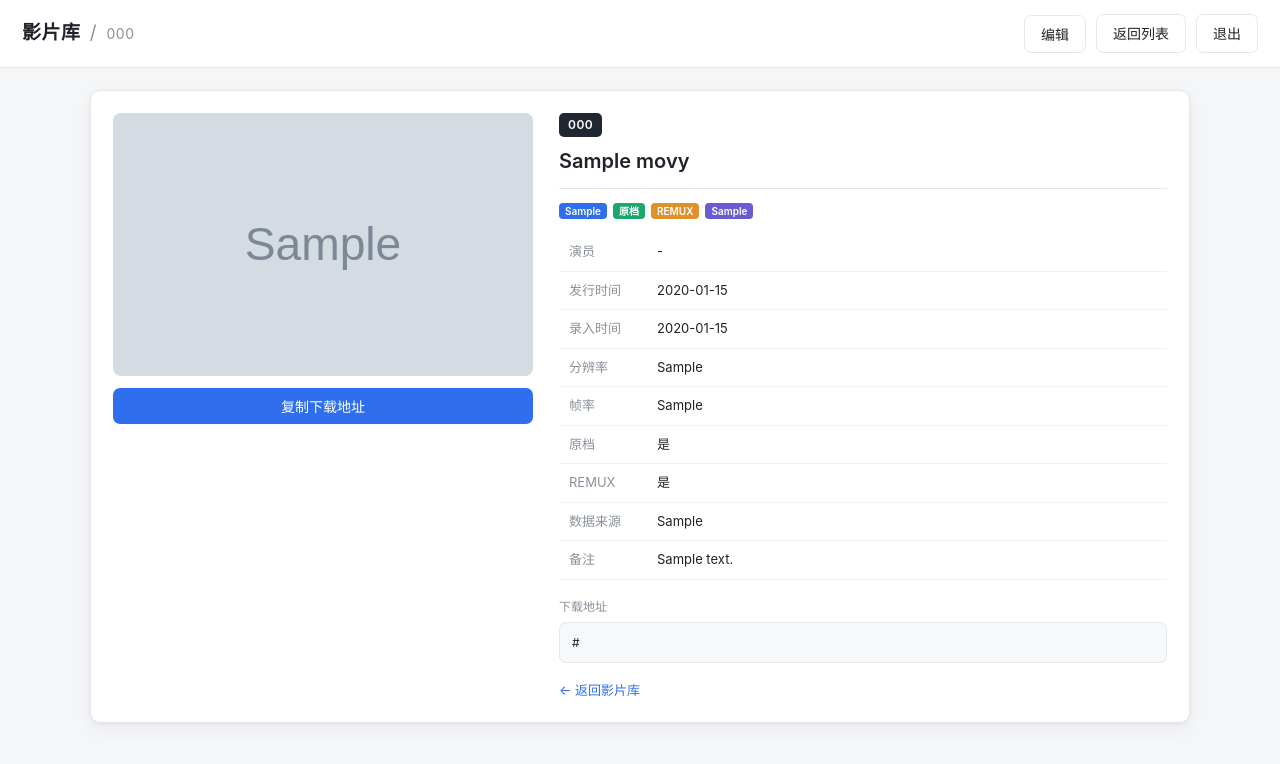
After one commit to timwoo086/noteweb, a Flask app: page /movie/1 in a window 1280 px wide. The commit adds this page. Shown: the top 764 px of the page. Run offline with Flask 3, Linux system fonts and the light colour scheme; the visitor is signed in with stand-in values (Sample User, id 1); tables that the repository leaves empty hold one stand-in row (values such as "Sample post"); grey boxes marked "Sample" are stand-in pictures.

Commit message:
feat: 演员中文名候选手选 + 影片详情页

```diff
--- a/1.0.0/app.py
+++ b/1.0.0/app.py
@@ -95,7 +95,25 @@ def api_aliases():
 def api_scrape():
     data = request.get_json(silent=True) or {}
     result = scraper.scrape(data.get("code", ""))
+    aliases = db.load_aliases()
+    # 抓取到的每个演员都给出候选名：中文名优先，含别名组里的其他写法
+    result["actress_options"] = [
+        {"original": name, "candidates": scraper.actress_candidates(name, aliases)}
+        for name in result.get("actress", [])
+    ]
     return jsonify({"ok": True, "data": result})
+
+
+@app.route("/api/actress-candidates")
+@login_required
+def api_actress_candidates():
+    """编辑影片时按当前演员名取候选，方便把旧数据手动改成中文名。"""
+    name = request.args.get("name", "").strip()
+    return jsonify({
+        "ok": True,
+        "name": name,
+        "candidates": scraper.actress_candidates(name, db.load_aliases()) if name else [],
+    })
 
 
 @app.route("/api/movies", methods=["POST"])
@@ -128,6 +146,15 @@ def api_movie(movie_id):
         return jsonify({"ok": False, "error": str(exc)}), 400
 
 
+@app.route("/movie/<int:movie_id>")
+@login_required
+def movie_detail(movie_id):
+    movie = db.get_movie(movie_id)
+    if not movie:
+        return redirect(url_for("index"))
+    return render_template("detail.html", movie=movie)
+
+
 @app.route("/covers/<path:filename>")
 @login_required
 def cover(filename):
--- a/1.0.0/scraper.py
+++ b/1.0.0/scraper.py
@@ -55,7 +55,37 @@ ACTRESS_CN_MAP = {
     "戸田真琴": "户田真琴", "户田真琴": "户田真琴",
     "涼森れむ": "凉森梦", "涼森れむ": "凉森梦",
     "関根和美": "关根和美", "關根和美": "关根和美",
+    # 常用罗马字 / 日文写法 -> 中文名（用于抓取后给候选）
+    "RION": "梨音", "りおん": "梨音", "梨音": "梨音",
+    "AIKA": "爱花", "あいか": "爱花",
+    "MEI": "芽衣", "めい": "芽衣",
+    "RIO": "里欧", "りお": "里欧",
+    "MOMO": "桃谷", "もも": "桃谷",
 }
+
+
+def actress_candidates(name, aliases=None):
+    """返回某演员的可选名字列表：中文名优先，其次同译名的日文/罗马字写法与别名组。"""
+    cn = to_chinese(name)
+    pool = []
+    if cn:
+        pool.append(cn)
+    # 同一中文译名对应的所有原文写法（如 梨音 <- RION / りおん）
+    for key, value in ACTRESS_CN_MAP.items():
+        if value == cn and key not in pool:
+            pool.append(key)
+    # 用户在「演员别名」里手动归过的组
+    for g in aliases or []:
+        members = [g.get("name", "")] + list(g.get("aliases", []))
+        if name in members or cn in members:
+            for m in members:
+                for v in (to_chinese(m), m):
+                    if v and v not in pool:
+                        pool.append(v)
+            break
+    if name and name not in pool:
+        pool.append(name)
+    return pool
 
 
 def to_chinese(name):
--- /dev/null
+++ b/1.0.0/static/detail.js
@@ -0,0 +1,36 @@
+// 详情页交互：复制下载地址、跳转到编辑
+const $ = (id) => document.getElementById(id);
+
+function toast(msg) {
+  const el = $('toast');
+  el.textContent = msg;
+  el.hidden = false;
+  clearTimeout(toast._t);
+  toast._t = setTimeout(() => { el.hidden = true; }, 1800);
+}
+
+async function writeClipboard(text) {
+  try {
+    await navigator.clipboard.writeText(text);
+  } catch (e) {
+    const ta = document.createElement('textarea');
+    ta.value = text;
+    document.body.appendChild(ta);
+    ta.select();
+    document.execCommand('copy');
+    ta.remove();
+  }
+}
+
+$('copyBtn').addEventListener('click', async () => {
+  const url = $('copyBtn').dataset.url || '';
+  if (!url) { toast('该影片还没有下载地址'); return; }
+  await writeClipboard(url);
+  toast('下载地址已复制');
+});
+
+// 编辑按钮回到列表并自动打开录入/编辑弹窗
+$('editBtn').addEventListener('click', () => {
+  const id = location.pathname.split('/').pop();
+  location.href = '/?edit=' + encodeURIComponent(id);
+});
--- a/1.0.0/static/style.css
+++ b/1.0.0/static/style.css
@@ -200,6 +200,76 @@ button { cursor: pointer; }
   margin-top: 2px; border: none; background: none; color: var(--primary);
   font-size: 12px; padding: 4px 0;
 }
+
+/* ---------- 演员候选名 ---------- */
+.actress-options {
+  margin-top: 8px; padding: 10px; border: 1px solid #dce6f7;
+  border-radius: 7px; background: #f7faff;
+}
+.actress-options[hidden] { display: none; }
+.actress-options-title { font-size: 11px; color: var(--muted); margin-bottom: 7px; }
+.actress-option-row { display: flex; flex-wrap: wrap; align-items: center; gap: 6px; margin-bottom: 6px; }
+.actress-option-row:last-child { margin-bottom: 0; }
+.actress-option-label { font-size: 12px; color: var(--muted); }
+.actress-option-btn {
+  border: 1px solid var(--border); background: #fff; color: #4a6fa8;
+  border-radius: 20px; padding: 3px 10px; font-size: 12px;
+}
+.actress-option-btn:hover { border-color: #bcd0f7; }
+.actress-option-btn.active { background: var(--primary); color: #fff; border-color: var(--primary); }
+
+/* ---------- 详情页 ---------- */
+.detail-link { text-decoration: none; color: inherit; }
+a.card-title.detail-link { color: var(--text); }
+a.card-title.detail-link:hover { color: var(--primary); }
+.brand-link { color: var(--text); text-decoration: none; }
+.brand-link:hover { color: var(--primary); }
+.brand-sep { color: var(--muted); font-weight: 400; margin: 0 4px; }
+.brand-code { color: var(--muted); font-size: 14px; font-weight: 400; }
+.detail-page { padding: 22px; }
+.detail-card {
+  display: grid; grid-template-columns: minmax(280px, 420px) 1fr; gap: 26px;
+  max-width: 1100px; margin: 0 auto; padding: 22px; background: var(--card);
+  border: 1px solid var(--border); border-radius: var(--radius); box-shadow: var(--shadow);
+}
+.detail-cover-col { min-width: 0; }
+.detail-cover {
+  width: 100%; aspect-ratio: 16 / 10; object-fit: cover; display: block;
+  border-radius: 8px; background: #eef0f3;
+}
+.detail-cover-empty {
+  display: flex; align-items: center; justify-content: center; color: #b6bcc5; font-size: 13px;
+}
+.detail-cover-actions { margin-top: 12px; }
+.detail-cover-actions .btn-primary { width: 100%; }
+.detail-info-col { min-width: 0; }
+.detail-head { border-bottom: 1px solid var(--border); padding-bottom: 12px; }
+.detail-code {
+  display: inline-block; background: #202632; color: #fff; border-radius: 5px;
+  font-size: 12px; font-weight: 600; letter-spacing: .5px; padding: 3px 9px; margin-bottom: 10px;
+}
+.detail-title { margin: 0; font-size: 20px; line-height: 1.45; font-weight: 600; }
+.detail-tags { display: flex; flex-wrap: wrap; gap: 6px; margin: 14px 0; }
+.detail-table { width: 100%; border-collapse: collapse; font-size: 13px; }
+.detail-table th, .detail-table td {
+  padding: 9px 10px; border-bottom: 1px solid #eef0f3; text-align: left; vertical-align: top;
+}
+.detail-table th { width: 88px; color: var(--muted); font-weight: 400; white-space: nowrap; }
+.detail-actress { color: #39609e; text-decoration: none; }
+.detail-actress:hover { text-decoration: underline; }
+.detail-download { margin-top: 18px; }
+.detail-label { color: var(--muted); font-size: 12px; margin-bottom: 6px; }
+.detail-url {
+  padding: 10px 12px; background: #f7f8fa; border: 1px solid var(--border);
+  border-radius: 7px; word-break: break-all; font-size: 12px; line-height: 1.6;
+}
+.detail-url-empty { color: var(--muted); }
+.detail-foot-links { margin-top: 18px; font-size: 13px; }
+.detail-foot-links a { color: var(--primary); text-decoration: none; }
+
+@media (max-width: 760px) {
+  .detail-card { grid-template-columns: 1fr; }
+}
 .toast {
   position: fixed; bottom: 26px; left: 50%; transform: translateX(-50%); z-index: 100;
   background: #202632; color: #fff; padding: 10px 20px; border-radius: 8px; font-size: 13px;
--- /dev/null
+++ b/1.0.0/templates/detail.html
@@ -0,0 +1,89 @@
+<!DOCTYPE html>
+<html lang="zh-CN">
+<head>
+<meta charset="UTF-8">
+<meta name="viewport" content="width=device-width, initial-scale=1.0">
+<title>{{ movie.code }} - 影片库</title>
+<link rel="stylesheet" href="{{ url_for('static', filename='style.css') }}">
+</head>
+<body>
+<header class="topbar">
+  <div class="brand"><a class="brand-link" href="/">影片库</a> <span class="brand-sep">/</span> <span class="brand-code">{{ movie.code }}</span></div>
+  <div class="topbar-actions">
+    <button class="btn-ghost" id="editBtn">编辑</button>
+    <a class="btn-ghost" href="/">返回列表</a>
+    <a class="btn-ghost" href="{{ url_for('logout') }}">退出</a>
+  </div>
+</header>
+
+<main class="detail-page">
+  <div class="detail-card">
+    <div class="detail-cover-col">
+      {% if movie.cover_path %}
+        <img class="detail-cover" src="/covers/{{ movie.cover_path | urlencode }}" alt="{{ movie.code }} 封面">
+      {% elif movie.cover_url %}
+        <img class="detail-cover" src="{{ movie.cover_url }}" alt="{{ movie.code }} 封面" referrerpolicy="no-referrer">
+      {% else %}
+        <div class="detail-cover detail-cover-empty">暂无封面</div>
+      {% endif %}
+      <div class="detail-cover-actions">
+        <button class="btn-primary" id="copyBtn" data-url="{{ movie.download_url }}" {% if not movie.download_url %}disabled{% endif %}>复制下载地址</button>
+      </div>
+    </div>
+
+    <div class="detail-info-col">
+      <div class="detail-head">
+        <span class="detail-code">{{ movie.code }}</span>
+        <h1 class="detail-title">{{ movie.title }}</h1>
+      </div>
+
+      <div class="detail-tags">
+        {% if movie.resolution %}<span class="tag tag-res">{{ movie.resolution }}</span>{% endif %}
+        {% if movie.is_original %}<span class="tag tag-original">原档</span>{% endif %}
+        {% if movie.is_remux %}<span class="tag tag-remux">REMUX</span>{% endif %}
+        {% if movie.framerate %}<span class="tag tag-fps">{{ movie.framerate }}</span>{% endif %}
+      </div>
+
+      <table class="detail-table">
+        <tbody>
+          <tr>
+            <th>演员</th>
+            <td>
+              {% if movie.actress %}
+                {% for a in movie.actress %}
+                  <a class="detail-actress" href="/?actress={{ a | urlencode }}">{{ a }}</a>{% if not loop.last %}　{% endif %}
+                {% endfor %}
+              {% else %}-{% endif %}
+            </td>
+          </tr>
+          <tr><th>发行时间</th><td>{{ movie.release_date or '-' }}</td></tr>
+          <tr><th>录入时间</th><td>{{ movie.added_at or '-' }}</td></tr>
+          <tr><th>分辨率</th><td>{{ movie.resolution or '-' }}</td></tr>
+          <tr><th>帧率</th><td>{{ movie.framerate or '-' }}</td></tr>
+          <tr><th>原档</th><td>{{ '是' if movie.is_original else '否' }}</td></tr>
+          <tr><th>REMUX</th><td>{{ '是' if movie.is_remux else '否' }}</td></tr>
+          <tr><th>数据来源</th><td>{{ movie.source or '-' }}</td></tr>
+          {% if movie.note %}<tr><th>备注</th><td>{{ movie.note }}</td></tr>{% endif %}
+        </tbody>
+      </table>
+
+      <div class="detail-download">
+        <div class="detail-label">下载地址</div>
+        {% if movie.download_url %}
+          <div class="detail-url" id="downloadUrl">{{ movie.download_url }}</div>
+        {% else %}
+          <div class="detail-url detail-url-empty">尚未录入，点右上角「编辑」补充。</div>
+        {% endif %}
+      </div>
+
+      <div class="detail-foot-links">
+        <a href="/">← 返回影片库</a>
+      </div>
+    </div>
+  </div>
+</main>
+
+<div class="toast" id="toast" hidden></div>
+<script src="{{ url_for('static', filename='detail.js') }}"></script>
+</body>
+</html>
--- a/1.0.0/templates/index.html
+++ b/1.0.0/templates/index.html
@@ -85,7 +85,11 @@
       <div class="form-grid">
         <div class="form-item"><label>编号 *</label><input id="fCode2"></div>
         <div class="form-item full"><label>标题</label><input id="fTitle"></div>
-        <div class="form-item full"><label>演员（多个用逗号分隔）</label><input id="fActress"></div>
+        <div class="form-item full">
+          <label>演员（多个用逗号分隔）</label>
+          <input id="fActress">
+          <div class="actress-options" id="actressOptions" hidden></div>
+        </div>
         <div class="form-item"><label>发行时间</label><input type="date" id="fRelease"></div>
         <div class="form-item"><label>录入时间</label><input type="date" id="fAdded"></div>
         <div class="form-item"><label>分辨率</label>
```
Also changed, not shown: 1.0.0/static/app.js (+71 -3 lines), README.md.
